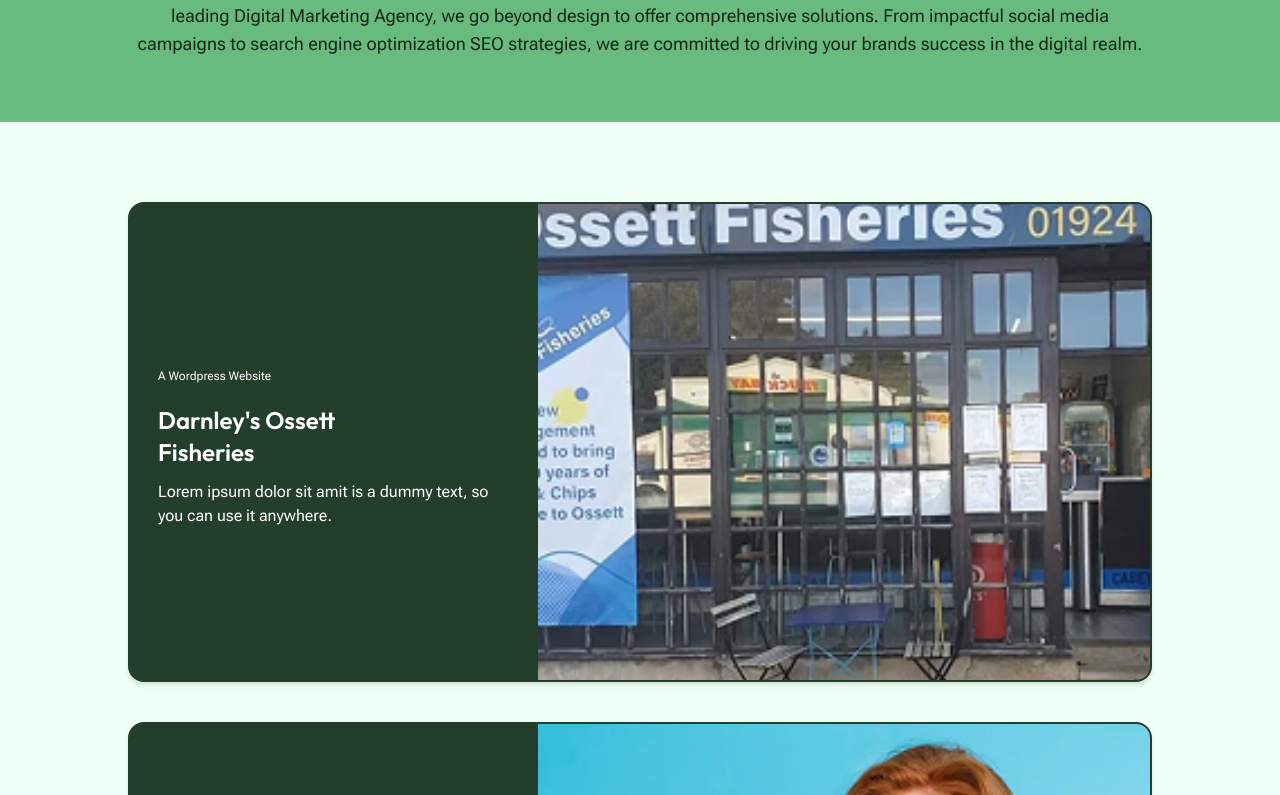
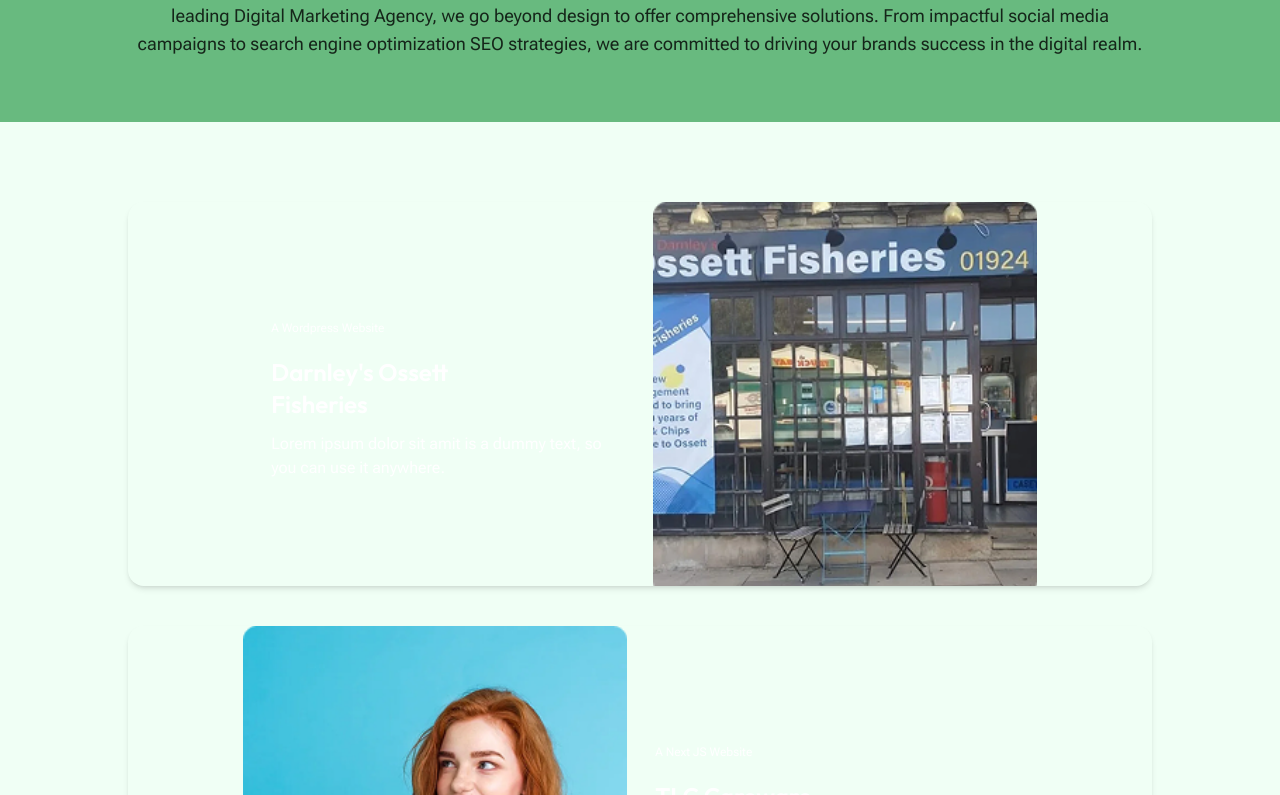
Before and after one commit to gyratedigital/GyrateDigital, a Next.js app: page /portfolio in a window 1280 px wide. Shown: the part 645-1440 px from the top of the page. Built offline with nearby package versions, Linux system fonts and the light colour scheme.

Commit message:
Gyrate new changes

```diff
--- a/app/data/workSection.ts
+++ b/app/data/workSection.ts
@@ -3,6 +3,7 @@
 export const workSection = [
     {
         id: "1",
+        slug: "a-wordpress-website",
         category: "A Wordpress Website",
         title: ["Darnley's Ossett", " Fisheries"],
         description: "Lorem ipsum dolor sit amit is a dummy text, so you can use it anywhere.",
@@ -10,6 +11,7 @@
     },
     {
         id: "2",
+        slug: "a-nextjs-website",
         category: "A Next JS Website",
         title: ["TLC Careware", " Services"],
         description: "Lorem ipsum dolor sit amit is a dummy text, so you can use it anywhere.",
@@ -17,6 +19,7 @@
     },
     {
         id: "3",
+        slug: "a-nextjs-website",
         category: "A Next Js Website",
         title: ["Empower", " Care"],
         description: "Lorem ipsum dolor sit amit is a dummy text, so you can use it anywhere.",
@@ -24,6 +27,7 @@
     },
     {
         id: "4",
+        slug: "a-nextjs-website",
         category: "A Next JS Website",
         title: ["Home", " Spa"],
         description: "Lorem ipsum dolor sit amit is a dummy text, so you can use it anywhere.",
--- a/app/portfolio/page.tsx
+++ b/app/portfolio/page.tsx
@@ -7,7 +7,7 @@
 import GreenBanner from "../components/portfolio/GreenBanner";
 
 export default function PortfolioPage() {
-  console.log("workSection data:", workSection);
+//   console.log("workSection data:", workSection);
 
   return (
     <div className="w-full">
@@ -21,9 +21,9 @@
                 workSection.map((work) => (
                 <div
                     key={work.id}
-                className="group work-card border-2 border-secondary flex sm:flex-row flex-col items-center relative w-full sm:max-w-[80%] max-w-full max-h-[60vh] bg-secondary rounded-2xl shadow-md overflow-hidden mb-10"
+                    className="group work-card flex justify-center sm:flex-row flex-col even:flex-row-reverse items-center relative w-full sm:max-w-[80%] max-w-full rounded-2xl shadow-md overflow-hidden mb-10"
                 >
-                <div className="absolute inset-0 bg-secondary/90 opacity-0 transition-opacity duration-500 ease-in-out group-hover:opacity-100 rounded-xl"></div>
+                    {/* <div className="absolute inset-0 bg-secondary/90 opacity-0 transition-opacity duration-500 ease-in-out rounded-xl"></div> */}
                     <div className="relative z-10 p-7 pb-4 sm:w-2/5 w-full">
                         <p className="text-card-light text-xs mb-5">{work.category}</p>
                         <h3 className="text-card-light text-2xl font-semibold mb-3">
@@ -42,18 +42,20 @@
                             {work.description}
                         </p>
                     </div>
+                    <div className="w-96 h-96">
                         <Image
                             src={work.image}
                             alt={
                                 Array.isArray(work.title) ? work.title.join(" ") : work.title
                             }
-                            width={800}
-                            height={600}
-                            className="sm:w-3/5 w-full h-auto object-cover rounded-lg"
+                            width={410}
+                            height={400}
+                            className="w-[410px] h-auto object-cover rounded-lg"
                         />
-                        <div className="absolute inset-0 flex items-center justify-center text-card-light text-lg font-semibold opacity-0 translate-y-5 transition-all duration-700 ease-in-out group-hover:opacity-100 group-hover:translate-y-0 cursor-pointer z-20">
+                    </div>
+                    {/* <div className="absolute inset-0 flex items-center justify-center text-card-light text-lg font-semibold opacity-0 translate-y-5 transition-all duration-700 ease-in-out group-hover:opacity-100 group-hover:translate-y-0 cursor-pointer z-20">
                         Learn More →
-                        </div>
+                    </div> */}
                 </div>
                 ))
             ) : (
```
Lines whose indentation alone changed are shown as unchanged.
